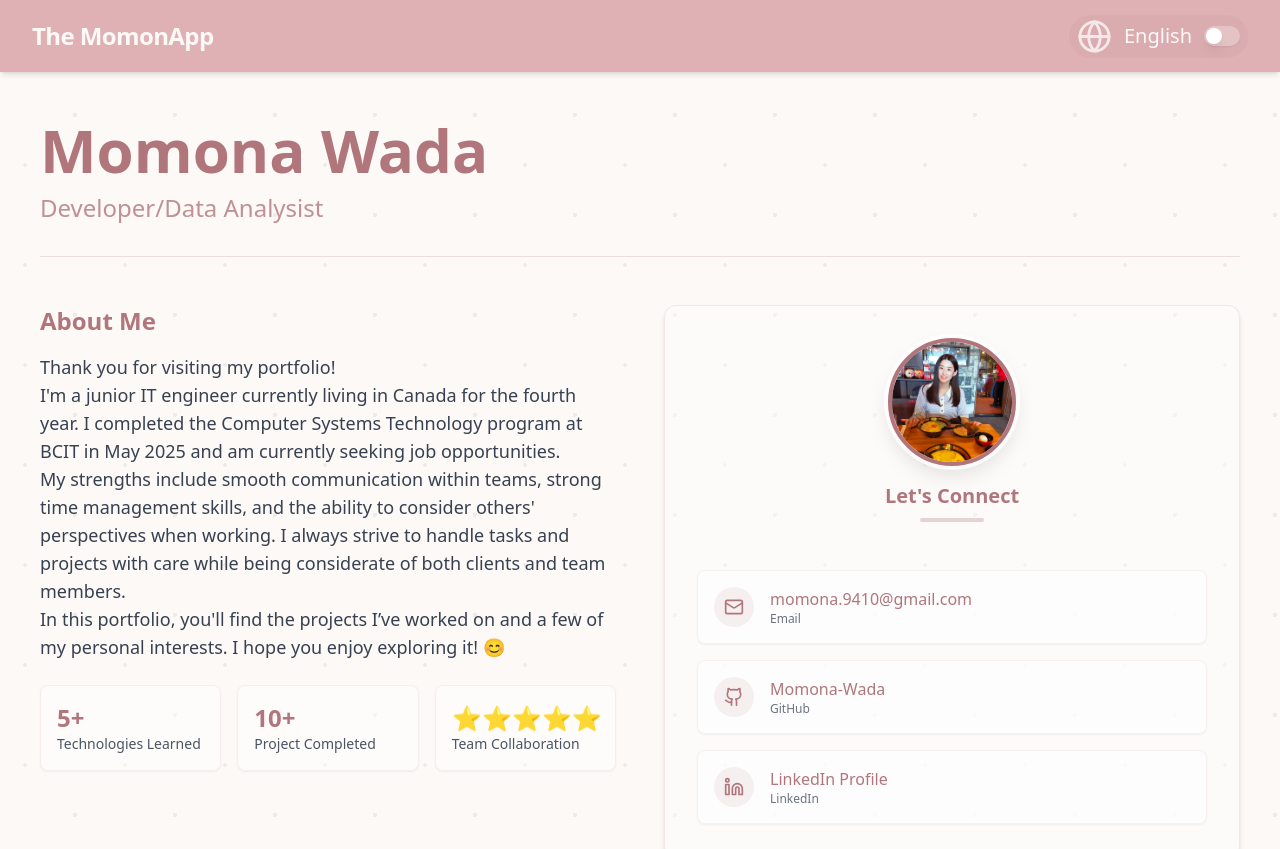
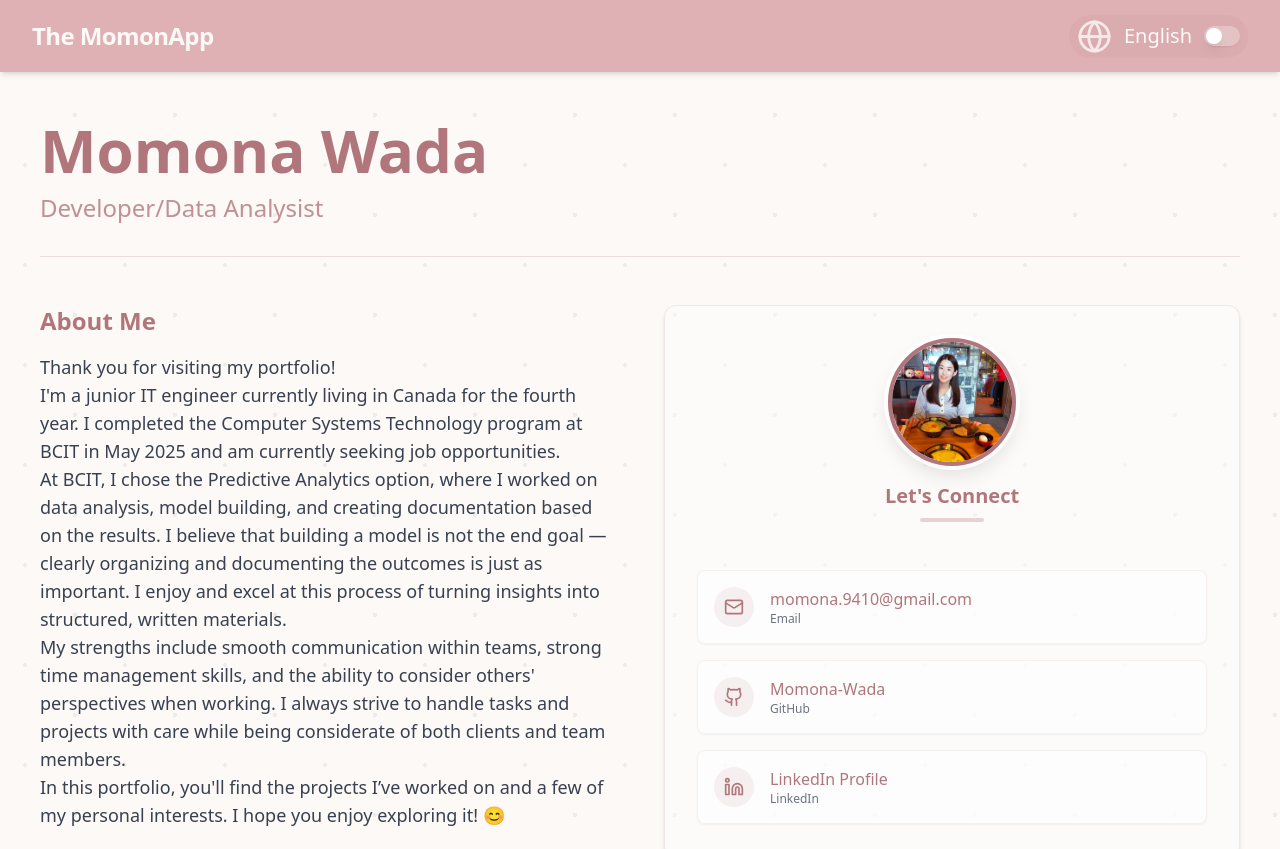
Before and after one commit to Momona-Wada/my_portfolio, a Next.js app: page / in a window 1280 px wide. Shown: the top 849 px of the page. Built offline with nearby package versions, Linux system fonts and the light colour scheme; a web font is replaced by a local one.

Commit message:
add more description

```diff
--- a/src/app/locales/en/common.ts
+++ b/src/app/locales/en/common.ts
@@ -3,8 +3,10 @@ const commonMessages = {
         name: "Momona Wada",
         title: "Developer/Data Analysist",
         about_me: "About Me",
-        description: "Thank you for visiting my portfolio!\n" +
+        description:
+        "Thank you for visiting my portfolio!\n" +
         "I'm a junior IT engineer currently living in Canada for the fourth year. I completed the Computer Systems Technology program at BCIT in May 2025 and am currently seeking job opportunities.\n" +
+        "At BCIT, I chose the Predictive Analytics option, where I worked on data analysis, model building, and creating documentation based on the results. I believe that building a model is not the end goal — clearly organizing and documenting the outcomes is just as important. I enjoy and excel at this process of turning insights into structured, written materials.\n" +
         "My strengths include smooth communication within teams, strong time management skills, and the ability to consider others' perspectives when working. I always strive to handle tasks and projects with care while being considerate of both clients and team members.\n" +
         "In this portfolio, you'll find the projects I’ve worked on and a few of my personal interests. I hope you enjoy exploring it! 😊",
         technolories_num: "5+",
--- a/src/app/locales/jp/common.ts
+++ b/src/app/locales/jp/common.ts
@@ -3,8 +3,9 @@ const commonMessages = {
         name: "和田 桃奈",
         title: "デベロッパー/データアナリスト",
         about_me: "自己紹介",
-        description: "ポートフォリオをご覧いただき、ありがとうございます!" +
+        description: "ポートフォリオをご覧いただき、ありがとうございます！\n" +
         "私はカナダ在住4年目の新米ITエンジニアです。2025年5月にBCITのComputer Systems Technologyコースを修了し、現在は就職活動中です。\n" +
+        "BCITでは Predictive Analytics オプションを選択し、データの分析やモデルの作成、さらにその結果をもとにしたドキュメントの作成を行ってきました。モデルを作成して終わりにするのではなく、結果を分かりやすく整理し、形として残すことが重要だと考えており、その作業を得意としています。\n" +
         "私の強みは、チーム内での円滑なコミュニケーション、時間を守る責任感、そして常に相手の立場を考えて行動できることです。クライアントやチームメンバーの気持ちに寄り添いながら、プロジェクトやタスクを丁寧に進めることができます。\n" +
         "このポートフォリオでは、これまでに携わってきたプロジェクトや、ちょっとした趣味などもご紹介しています。ぜひご覧ください😊",
         technolories_num: "5+",
```
